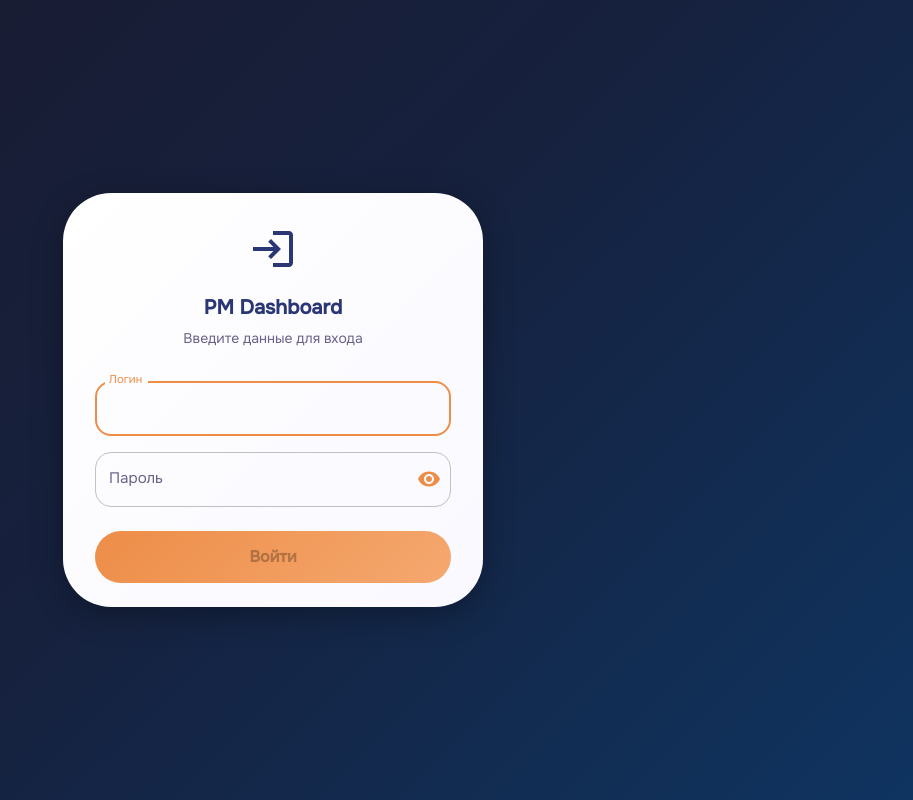
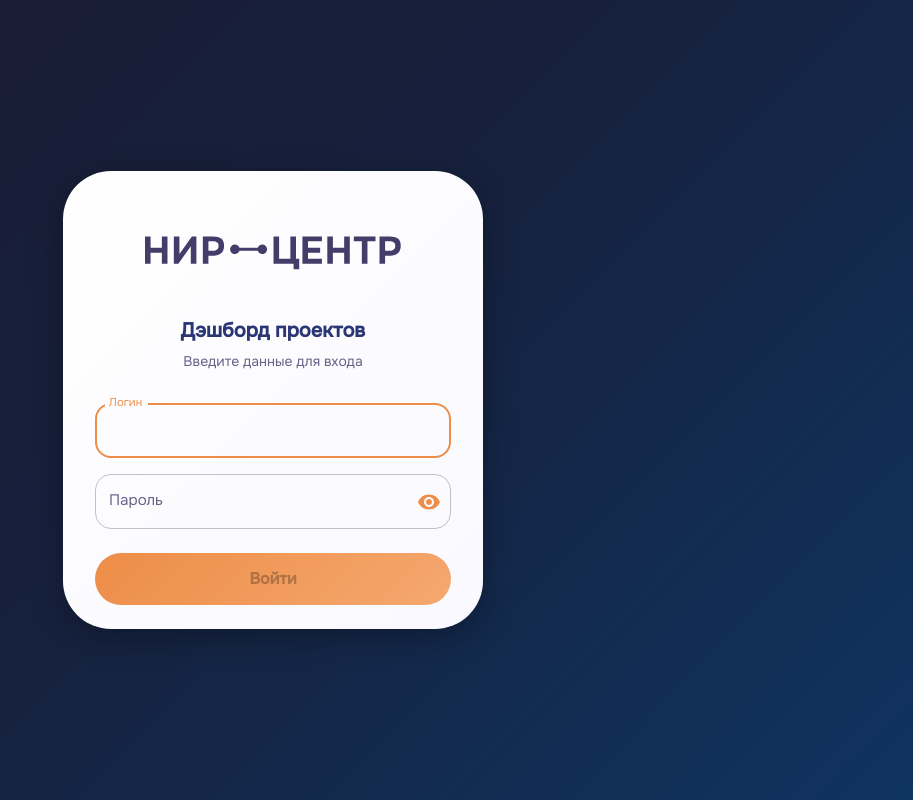
Before and after one commit to aleksandrukbogdan/pm-dashboard, a React (Vite) app in the folder client/: page /login in a window 1280 px wide. Shown: the whole page, without its empty margins (367-1280 px from the left). Built offline with nearby package versions, Linux system fonts and the light colour scheme.

Commit message:
fix: logo and name of db

```diff
--- a/client/index.html
+++ b/client/index.html
@@ -4,7 +4,7 @@
     <meta charset="UTF-8" />
     <link rel="icon" type="image/svg+xml" href="/favicon.svg" />
     <meta name="viewport" content="width=device-width, initial-scale=1.0" />
-    <title>PM Dashboard</title>
+    <title>Дэшборд проектов</title>
     <link rel="preconnect" href="https://fonts.googleapis.com">
     <link rel="preconnect" href="https://fonts.gstatic.com" crossorigin>
     <link href="https://fonts.googleapis.com/css2?family=DM+Sans:ital,opsz,wght@0,9..40,100..1000;1,9..40,100..1000&family=Space+Grotesk:wght@300..700&display=swap" rel="stylesheet">
--- a/client/src/pages/Login.tsx
+++ b/client/src/pages/Login.tsx
@@ -12,7 +12,7 @@
     IconButton,
     CircularProgress
 } from '@mui/material';
-import { Visibility, VisibilityOff, Login as LoginIcon } from '@mui/icons-material';
+import { Visibility, VisibilityOff } from '@mui/icons-material';
 import { useAuth } from '../contexts/AuthContext';
 
 interface LocationState {
@@ -74,9 +74,11 @@
             >
                 <CardContent sx={{ p: 4 }}>
                     <Box sx={{ textAlign: 'center', mb: 4 }}>
-                        <LoginIcon sx={{ fontSize: 48, color: 'primary.main', mb: 2 }} />
+                        <Box sx={{ display: 'flex', justifyContent: 'center', mb: 2 }}>
+                            <img src="/logo.svg" alt="Logo" style={{ width: 256, height: 100 }} />
+                        </Box>
                         <Typography variant="h4" component="h1" gutterBottom fontWeight={600}>
-                            PM Dashboard
+                            Дэшборд проектов
                         </Typography>
                         <Typography variant="body2" color="text.secondary">
                             Введите данные для входа
--- a/client/src/pages/Settings.tsx
+++ b/client/src/pages/Settings.tsx
@@ -268,7 +268,7 @@
                 PM Dashboard v1.0.0
               </Typography>
               <Typography variant="caption" color="text.secondary">
-                © 2024 • Material Design 3 • React + TypeScript
+                © 2026 • Material Design 3 • React + TypeScript
               </Typography>
             </Box>
           </Box>
```
Also changed, not shown: 1 other file (tests, documents, lock files or other folders).
